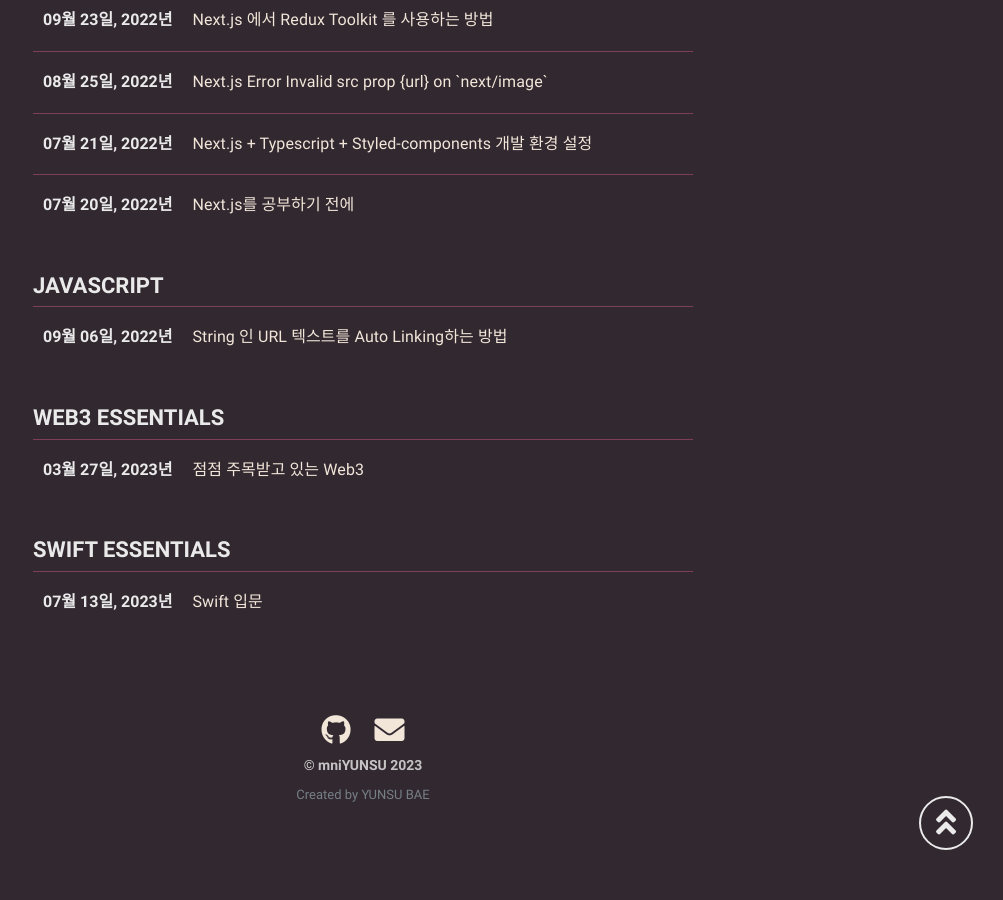
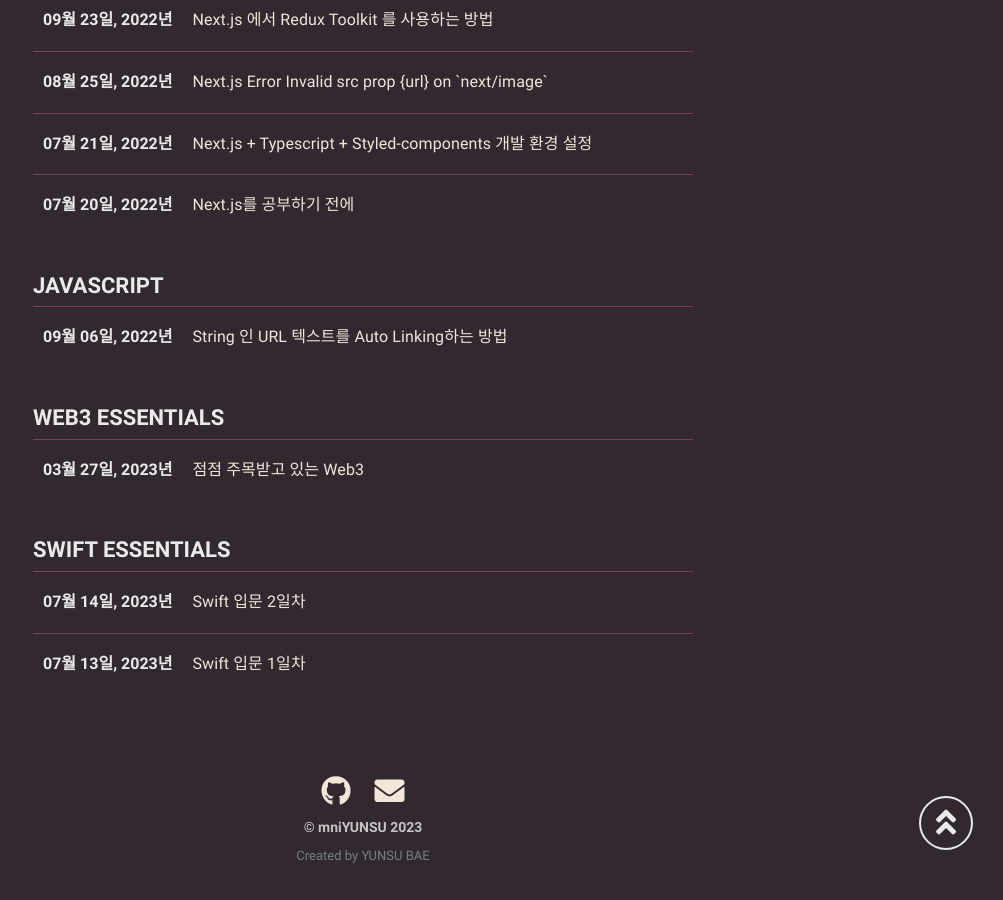
Before and after one commit to mniYUNSU/mniYUNSU.github.io, a Jekyll site: the page built from categories.html, in a window 1280 px wide and 900 px high, scrolled down 7269 px. Shown: the whole window, without its empty margins (277-1280 px from the left). Built offline with Jekyll 4.4.1, drawn with Linux system fonts in a browser that asks for light colours; some of the changed lines change nothing that is shown.

Commit message:
post: swift intro 2 "

````diff
--- /dev/null
+++ b/_posts/swift-intro-2/2023-07-14-swift-intro-2.md
@@ -0,0 +1,317 @@
+---
+layout: post
+title: Swift 입문 2일차
+date: 2023-07-14 00:00:00 +07:00
+categories: [Swift Essentials]
+tags: [Swift]
+description: Swift Introduction
+modified: 2023-07-14 00:00:00 +07:00
+---
+
+# 개요
+
+오늘도 `Swift` 문법을 공부해보자!
+
+# Class & Struct
+
+`Class` 와 `Struct`는 **데이터를 담는 변수들을 덩어리로 묶는** 방법이다.
+
+```swift
+// 유튜버 모델 - struct(구조체)
+struct YoutuberStruct {
+    var name : String
+    var subscriberCount : Int
+}
+
+var yunsu = YoutuberStruct(name: "yunsu", subscriberCount: 1000)
+var yunsuClone = yunsu
+
+print("값 넣기 전 yunsuClone.name : \(yunsuClone.name)") // 값 넣기 전 yunsuClone.name : yunsu
+print("값 넣기 전 yunsu.name : \(yunsu.name)") // 값 넣기 전 yunsu.name : yunsu
+
+yunsuClone.name = "윤수"
+
+// 복사한 구조체와 기존 구조체와 값이 다르다.
+print("값 넣은 후 yunsuClone.name : \(yunsuClone.name)") // 값 넣은 후 yunsuClone.name : 윤수
+print("값 넣은 후 yunsu.name : \(yunsu.name)") // 값 넣은 후 yunsu.name : yunsu
+
+```
+
+`Struct` 는 데이터 모델을 만들고 그 모델을 다른 변수에 할당하게 되면 새로운 복사본을 만들게 된다. 즉 복사본 데이터에 변화가 발생하더라도 기존 데이터에는 영향을 주지 않는다.
+
+```swift
+// 클래스는 변수들의 모음이다. but 생성자를 넣어야 함.
+// 즉 생성자를 통해 메모리에 올려야 함
+class YoutuberClass {
+    var name : String
+    var subscriberCount : Int
+    // 생성자 - 메모리에 올린다.
+    // 외부에서 넣은 데이터로 생성자를 통해 변수를 초기화해야 함.
+    // init 으로 매개변수를 가진 생성자 메소드를 만들어야 함
+    // 매개변수를 넣어서 그 값을 가진 객체를 만들 수 있다.
+    init(name: String, subscriberCount: Int){
+        self.name = name
+        self.subscriberCount = subscriberCount
+    }
+}
+
+var yunsuClass = YoutuberClass(name: "yunsuClass", subscriberCount: 10000)
+var yunsuClassClone = yunsuClass
+
+print("값 넣기 전 yunsuClassClone.name : \(yunsuClassClone.name)") // 값 넣기 전 yunsuClassClone.name : yunsuClass
+print("값 넣기 전 yunsuClass.name : \(yunsuClass.name)") // 값 넣기 전 yunsuClass.name : yunsuClass
+
+yunsuClassClone.name = "윤수클래스"
+
+// 같은 값이 나온다.
+// struct 는 새롭게 복사하는 것. 복사한 객체에 영향이 없다.
+// class 는 복사하더라도 같은 메모리 공간 위치를 참조한다. 연결되어 있다.
+print("값 넣은 후 yunsuClassClone.name : \(yunsuClassClone.name)") // 값 넣은 후 yunsuClassClone.name : 윤수클래스
+print("값 넣은 후 yunsuClass.name : \(yunsuClass.name)") // 값 넣은 후 yunsuClass.name : 윤수클래스
+
+```
+
+`Class` 는 `Struct` 와 다르게 생성자를 포함해야 한다. 생성자를 통해 모델을 메모리에 올려야 한다.
+
+외부에서 넣은 데이터로 생성자를 통해 변수를 초기화해야 하기 때문에, `init` 으로 매개변수를 가진 생성자 메소드를 만들어야 한다.
+
+`Class` 로 만든 데이터 모델을 복사하고 값에 변화를 주게 되면 기존 `Class` 에도 영향을 주게 된다.
+
+그 이유는 `Class` 로 만들어진 객체는 새로운 변수에 할당하더라도 같은 메모리 공간 위치를 바라보고 있기 때문이다. 즉 연결되어 있기 때문에 값의 변경이 일어나면 다른 변수에도 영향을 미치게 된다.
+
+# Property Observer
+
+변수를 생성하고 할당할 때 할당되기 전, 할당된 후 등 변수 상태를 지켜보다가 발동시킬 수 있다. 이를 `Property Observer` 라 한다.
+
+```swift
+var myAge = 0 {
+    willSet{
+        print("값이 설정될 예정임. / myAge : \(myAge)")
+        // 값이 설정될 예정임. / myAge : 0
+    }
+    didSet{
+        print("값이 설정됨. / myAge : \(myAge)")
+        // 값이 설정됨. / myAge : 28
+    }
+}
+
+myAge = 28
+```
+
+`myAge` 라는 변수를 최초로 `0`으로 초기화 하고 변수의 값이 할당되기 전과 할당된 후 원하는 로직을 실행할 수 있다.
+
+`myAge` 를 `20`으로 재할당하게 되면 `didSet` 로직을 실행하게 된다.
+
+# 함수 정의 시 매개변수의 이름
+
+함수를 정의할 때 매개변수의 이름을 지정해야 한다. 이 이름을 함수를 호출할 땐 다르게 변경할 수 있고, 또 매개변수의 이름을 아예 넣지 않도록 함수를 만들 수 있다.
+
+```swift
+// 함수(메소드) 정의
+func myFunction(name: String) -> String {
+    return "안녕!! \(name) 입니다!"
+}
+
+// 함수(메소드) 호출
+myFunction(name: "YUNSU") // 안녕!! YUNSU 입니다!
+
+
+// name 을 받는건 동일. with 로 변경된 매개변수 이름으로 받는다.
+// 같은 메소드지만 이름을 바꿀 수 있다.
+func myFunctionSecond(with name: String) -> String {
+    return "안녕!! \(name) 입니다!"
+}
+
+myFunctionSecond(with: "윤수윤수") // 안녕!! 윤수윤수 입니다!
+
+// 언더바 활용 - 매개변수 이름 없이 값만 넣으면 된다.
+func myFunctionThird(_ name: String) -> String {
+    return "안녕!! \(name) 입니다!"
+}
+
+myFunctionThird("배윤수~") // 안녕!! 배윤수~ 입니다!
+```
+
+<br>
+
+# Generic
+
+`Typescript` 를 공부할 때 꽤 애를 먹었던 제네릭이다.
+
+제네릭이란 어떤 자료형이든 내가 원하는 대로 설정하여 자료형을 만들 수 있다는 것이다.
+
+`Typescript` 와 동일하게 꺽쇠를 사용하며, 자주 사용되는 이름은 `T` 이다.
+
+```swift
+struct MyArray<T>{
+    // 제네릭을 담은 빈 배열 생성
+    var elements : [T] = [T]()
+    // 안만들어 줘도 됨. struct이므로
+    init(_ elements: [T]){
+        self.elements = elements
+    }
+}
+
+struct Friend {
+    var name: String
+}
+
+struct Coder {
+    var name: String
+}
+
+var mySomeArray = MyArray([1,2,3]) // MyArray<Int>
+print("mySomeArray : \(mySomeArray)") // mySomeArray : MyArray<Int>(elements: [1, 2, 3])
+var myStringArray = MyArray(["가", "나", "다"]) // MyArray<String>
+print("myStringArray : \(myStringArray)") // myStringArray : MyArray<String>(elements: ["가", "나", "다"])
+
+let friend_01 = Friend(name: "민수")
+let friend_02 = Friend(name: "철수")
+let friend_03 = Friend(name: "짱구")
+
+var myFriendsArray = MyArray([friend_01,friend_02,friend_03]) // MyArray<Friend>
+print("myFriendsArray : \(myFriendsArray)") // myFriendsArray : MyArray<Friend>(elements: [__lldb_expr_79.Friend(name: "민수"), __lldb_expr_79.Friend(name: "철수"), __lldb_expr_79.Friend(name: "짱구")])
+
+```
+
+<br>
+
+# Closure
+
+`Swift` 의 클로저는 하나의 메소드로서 동작할 수 있다.
+
+```swift
+// String을 반환하는 클로저
+let myName : String = {
+    return "윤수"
+}()
+
+print(myName) // 윤수
+
+// string 을 name 매개변수로 받아 string을 리턴하는 클로저
+let myRealName : (String) -> String = { (name:String) -> String in
+    return "개발하는 \(name)"
+}
+
+myRealName("배윤수") // 개발하는 배윤수
+
+// 매개변수를 받아 리턴값이 없는 클로저
+let myRealNameLogic : (String) -> Void = { (name: String) in
+    print("개발자 \(name)")
+}
+
+myRealNameLogic("윤수!") // 개발자 윤수!
+```
+
+단순히 자료형을 리턴하는 클로저, 특정한 매개변수를 받아 값을 리턴하는 클로저, 매개변수를 받아 리턴값이 없는 `Void` 클로저 등이 있다.
+
+### 매개변수로서의 Closure
+
+클로저를 통해 연산자 활용, 이벤트 처리 등 다양한 용도로 사용할 수 있다.
+
+```swift
+// () -> Void 형태
+// func completion(){}
+
+// 클로저(completion)를 매개변수로 가지는 메소드의 정의
+func sayHi(completion: () -> Void){
+    print("sayHi called")
+    sleep(2) // 2초 멈추기
+    // 클로저(completion) 실행
+    completion()
+}
+
+// 메소드 호출 부분 에서 이벤트 종료를 알 수 있다.
+sayHi(completion: {
+    print("2초가 지났다! 1")
+})
+
+sayHi(){
+    print("2초가 지났다! 2")
+}
+
+sayHi{
+    print("2초가 지났다! 3")
+}
+```
+
+클로저의 실행은 위와 같이 3가지로 표현할 수 있다.
+
+```swift
+// (String) -> Void 형태
+// func completion(name: String){}
+
+// 매개변수로서 데이터를 반환하는 클로저
+func sayHiWithFullName(completion: (String, String) -> Void){
+    print("sayHiWithFullName called")
+    sleep(2)
+    // 클로저 실행과 동시에 데이터를 리턴한다.
+    completion("오늘도 열심히 하고 있나요?", "으하하항")
+}
+
+sayHiWithFullName(completion: {
+    (comment: String, say: String) in
+    print("2초 뒤에 말했다. comment : \(comment) second \(say)")
+})
+
+sayHiWithFullName(completion: {
+    comment, second in
+    print("2초 뒤에 말했다. comment : \(comment) second \(second)")
+})
+
+sayHiWithFullName{ comment, second in
+    print("2초 뒤에 말했다. comment : \(comment) second \(second)")
+}
+
+// 매개변수 언더바는 생략이라는 의미임
+sayHiWithFullName{ _, second in
+    print("2초 뒤에 말했다. second \(second)")
+}
+
+sayHiWithFullName{
+    print("2초 뒤에 말했다. comment : \($0) second \($1)")
+}
+```
+
+클로저의 매개변수가 있을 경우엔 위와 같이 표현할 수 있다. 매개변수의 갯수에 따라 `$ + 위치` 로 축약하여 표현할 수 있다.
+
+```swift
+// (String, String) -> Void 형태
+// func completion(first: String, second: String){}
+
+// 옵셔널 클로저 할당 가능
+func sayHiOptional(completion: (() -> Void)? = nil){
+    print("sayHiOptional called")
+    sleep(2)
+    // 클로저 실행과 동시에 데이터를 리턴한다.
+    completion?()
+}
+
+sayHiOptional()
+sayHiOptional(completion: {
+    print("옵셔널 큭큭큭 2초 지났다")
+})
+```
+
+클로저 자체가 옵셔널 한 경우에도 옵셔널 클로저로서 구현할 수 있다.
+
+```swift
+// (Int) -> String 형태
+// func transform(number: Int) -> String {
+//    return "숫자 : \(number)"
+// }
+
+var myNumbers : [Int] = [0,1,2,3,4,5]
+
+var transformedNumbers = myNumbers.map { aNumber in
+    return "숫자 : \(aNumber)"
+}
+
+var transformedNumbers2 = myNumbers.map {
+    return "숫자 : \($0)"
+}
+
+print(transformedNumbers)
+```
+
+`Javascript` 의 `map` 메소드 처럼 배열의 각각 엘리먼트를 리턴하는 경우에도 위와 같이 표현할 수 있다.
--- a/_posts/swift-intro/2023-07-13-swift-intro.md
+++ b/_posts/swift-intro/2023-07-13-swift-intro.md
@@ -1,6 +1,6 @@
 ---
 layout: post
-title: Swift 입문
+title: Swift 입문 1일차
 date: 2023-07-13 00:00:00 +07:00
 categories: [Swift Essentials]
 tags: [Swift]
````
